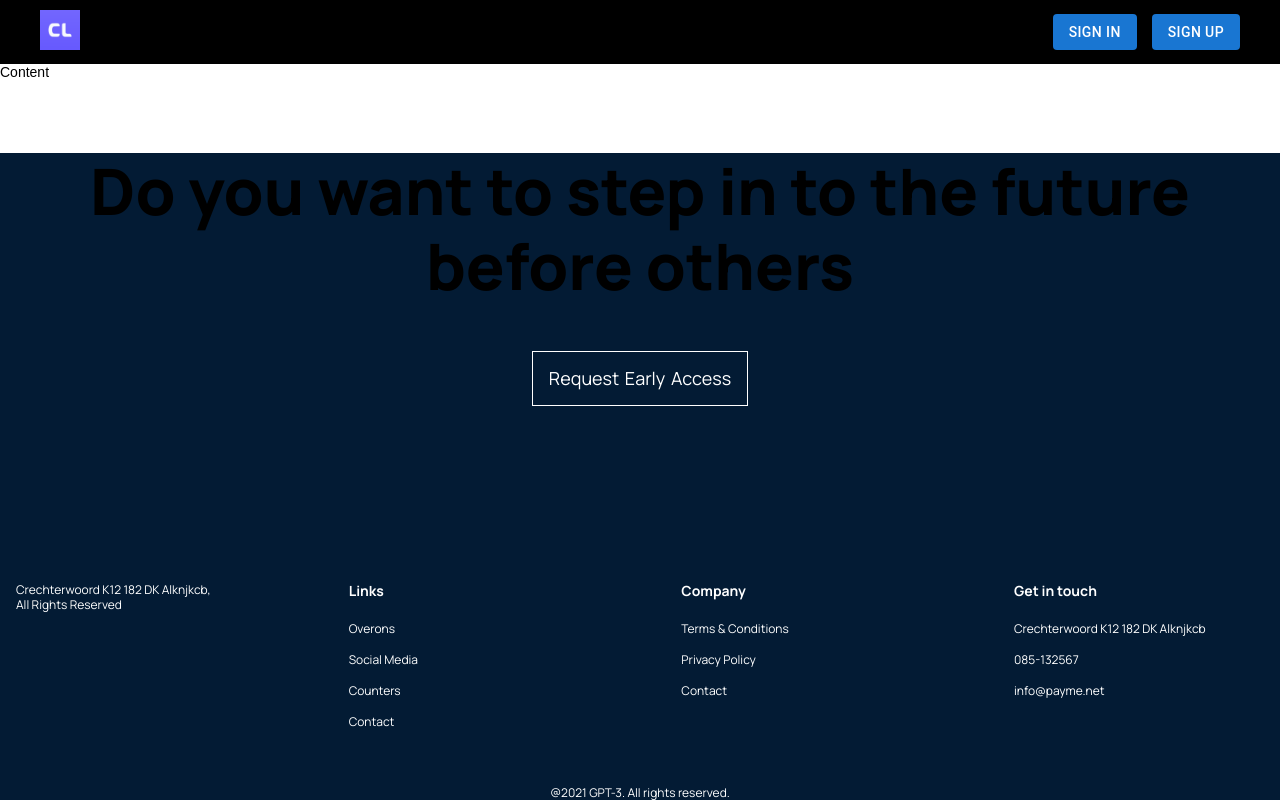
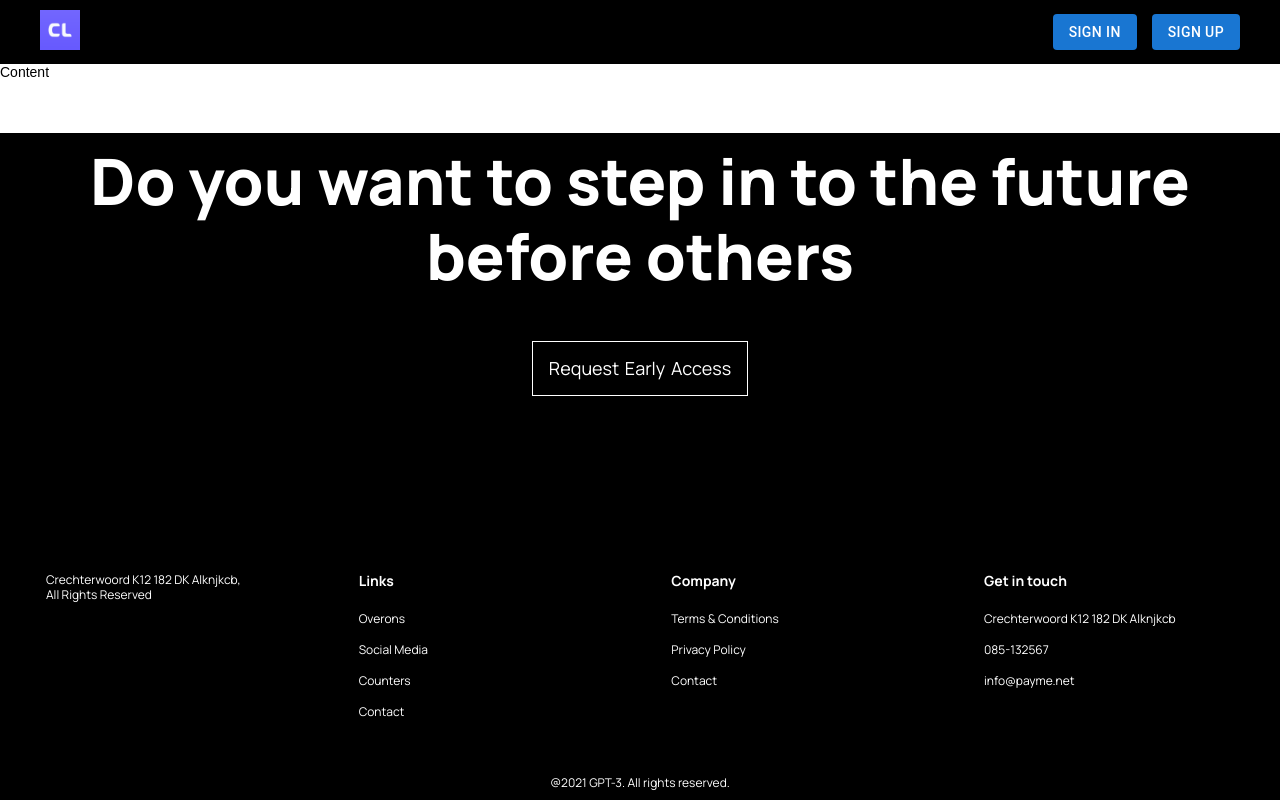
Before and after one commit to dzmitry-viartseika/mern-signup-service, a React app in the folder frontend/landing/: page / in a window 1280 px wide. Built offline with nearby package versions, Linux system fonts and the light colour scheme.

Commit message:
added footer component

```diff
--- a/frontend/landing/src/components/Footer/TheFooter.js
+++ b/frontend/landing/src/components/Footer/TheFooter.js
@@ -4,34 +4,34 @@ import './footer.scss';
 
 const TheFooter = () => {
     return (
-        <footer className="gpt3__footer section__padding">
-            <div className="gpt3__footer-heading">
+        <footer className="landing-footer section__padding">
+            <div className="landing-footer-heading">
                 <h1 className="gradient__text">Do you want to step in to the future before others</h1>
             </div>
 
-            <div className="gpt3__footer-btn">
+            <div className="landing-footer-btn">
                 <p>Request Early Access</p>
             </div>
 
-            <div className="gpt3__footer-links">
-                <div className="gpt3__footer-links_logo">
+            <div className="landing-footer-links">
+                <div className="landing-footer-links_logo">
                     {/*<img src={gpt3Logo} alt="gpt3_logo" />*/}
                     <p>Crechterwoord K12 182 DK Alknjkcb, <br /> All Rights Reserved</p>
                 </div>
-                <div className="gpt3__footer-links_div">
+                <div className="landing-footer-links_div">
                     <h4>Links</h4>
                     <p>Overons</p>
                     <p>Social Media</p>
                     <p>Counters</p>
                     <p>Contact</p>
                 </div>
-                <div className="gpt3__footer-links_div">
+                <div className="landing-footer-links_div">
                     <h4>Company</h4>
                     <p>Terms & Conditions </p>
                     <p>Privacy Policy</p>
                     <p>Contact</p>
                 </div>
-                <div className="gpt3__footer-links_div">
+                <div className="landing-footer-links_div">
                     <h4>Get in touch</h4>
                     <p>Crechterwoord K12 182 DK Alknjkcb</p>
                     <p>085-132567</p>
@@ -39,7 +39,7 @@ const TheFooter = () => {
                 </div>
             </div>
 
-            <div className="gpt3__footer-copyright">
+            <div className="landing-footer-copyright">
                 <p>@2021 GPT-3. All rights reserved.</p>
             </div>
         </footer>
--- a/frontend/landing/src/components/Footer/footer.scss
+++ b/frontend/landing/src/components/Footer/footer.scss
@@ -1,27 +1,25 @@
-.gpt3__footer {
+.landing-footer {
   display: flex;
   flex-direction: column;
   justify-content: center;
   align-items: center;
 
   background: var(--color-footer);
-}
 
-.gpt3__footer-heading {
+  &-heading {
     width: 100%;
     text-align: center;
+    margin-bottom: 3rem;
 
-  margin-bottom: 3rem;
-}
-
-.gpt3__footer-heading h1 {
+    h1 {
       font-family: var(--font-family);
       font-weight: 800;
       font-size: 64px;
       line-height: 75px;
     }
+  }
 
-.gpt3__footer-btn {
+  &-btn {
     display: flex;
     justify-content: center;
     align-items: center;
@@ -32,67 +30,39 @@
 
     margin-bottom: 10rem;
     cursor: pointer;
-}
 
-.gpt3__footer-btn p {
+    p {
       font-size: 18px;
       font-family: var(--font-family);
       line-height: 21px;
       color: #fff;
       word-spacing: 2px;
     }
+  }
 
-.gpt3__footer-links {
+  &-links {
     display: flex;
     justify-content: space-between;
     align-items: flex-start;
     flex-direction: row;
     flex-wrap: wrap;
-
     width: 100%;
     text-align: left;
-}
 
-.gpt3__footer-links div {
-  width: 250px;
-  margin: 1rem;
-}
-
-.gpt3__footer-links_logo {
-  display: flex;
-  flex-direction: column;
-}
-
-.gpt3__footer-links_logo img {
-  width: 118px;
-  height: 30px;
-
-  margin-bottom: 1rem;
-}
-
-.gpt3__footer-links_logo p {
-  font-family: var(--font-family);
-  font-size: 12px;
-  line-height: 15px;
-  color: #fff;
-}
-
-.gpt3__footer-links_div {
+    &_div {
       display: flex;
       justify-content: flex-start;
       flex-direction: column;
-}
 
-.gpt3__footer-links_div h4 {
+      h4 {
         font-size: 14px;
         line-height: 17px;
         font-family: var(--font-family);
         color: #fff;
-
         margin-bottom: 0.9rem;
       }
 
-.gpt3__footer-links_div p {
+      p {
         font-size: 12px;
         line-height: 15px;
         font-family: var(--font-family);
@@ -101,45 +71,72 @@
         margin: 0.5rem 0;
         cursor: pointer;
       }
+    }
 
-.gpt3__footer-copyright {
+    div {
+      width: 250px;
+      margin: 1rem;
+    }
+
+    &_logo {
+      display: flex;
+      flex-direction: column;
+
+      img {
+        width: 118px;
+        height: 30px;
+
+        margin-bottom: 1rem;
+      }
+
+      p {
+        font-family: var(--font-family);
+        font-size: 12px;
+        line-height: 15px;
+        color: #fff;
+      }
+    }
+  }
+
+  &-copyright {
     margin-top: 2rem;
     text-align: center;
     width: 100%;
-}
 
-.gpt3__footer-copyright p {
+    p {
       font-size: 12px;
       font-family: var(--font-family);
       line-height: 15px;
       color: #fff;
     }
+  }
+}
 
 @media screen and (max-width: 850px) {
-  .gpt3__footer-heading h1 {
+  .landing-footer-heading h1 {
     font-size: 44px;
     line-height: 50px;
   }
 }
 
 @media screen and (max-width: 550px) {
-  .gpt3__footer-heading h1 {
+  .landing-footer-heading h1 {
     font-size: 34px;
     line-height: 42px;
   }
 
-  .gpt3__footer-links div {
+  .landing-footer-links div {
     margin: 1rem 0;
   }
 
-  .gpt3__footer-btn p {
+  .landing-footer-btn p {
     font-size: 14px;
     line-height: 20px;
   }
 }
 
 @media screen and (max-width: 400px) {
-  .gpt3__footer-heading h1 {
+  .landing-footer-heading h1 {
     font-size: 27px;
     line-height: 38px;
   }
```
Lines whose indentation alone changed are shown as unchanged.
